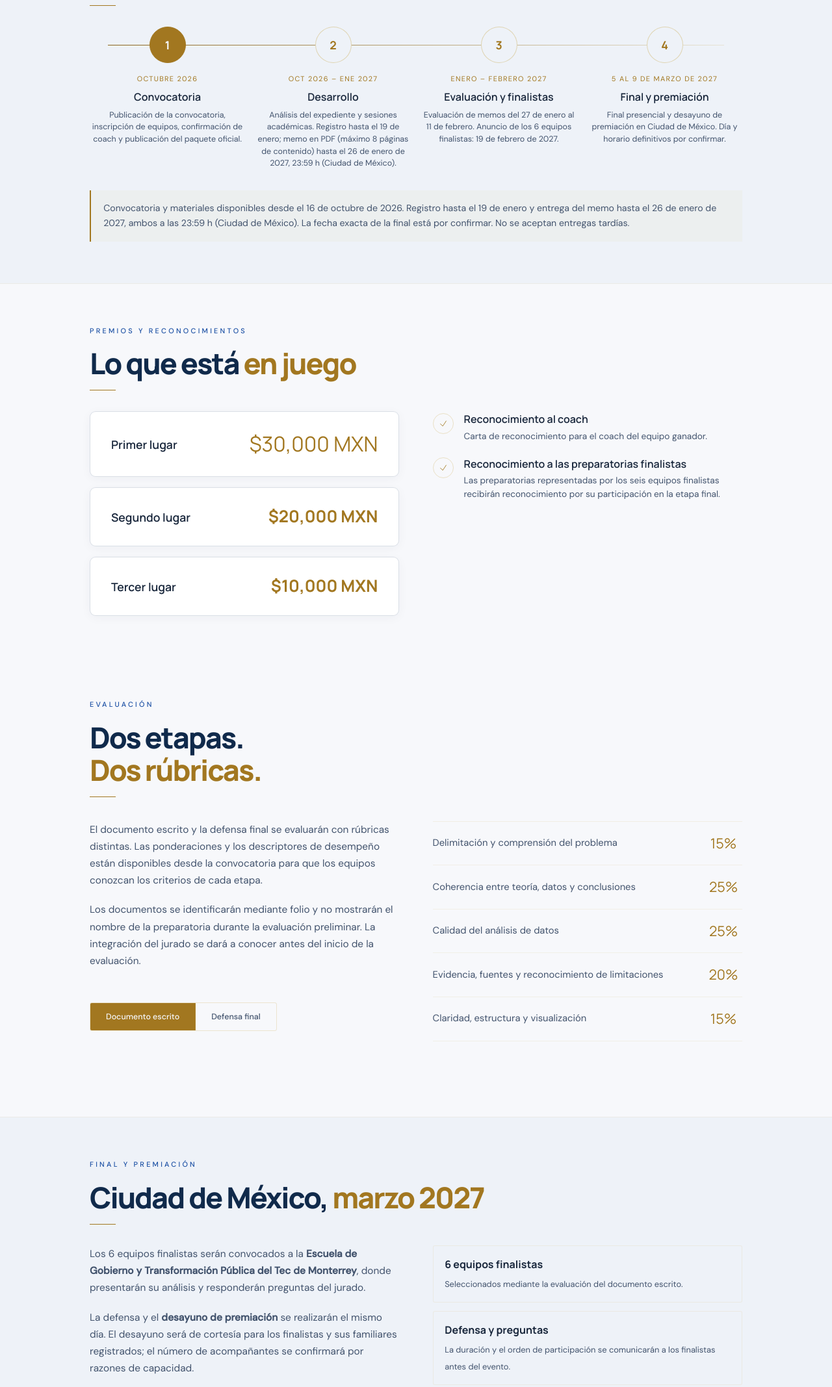
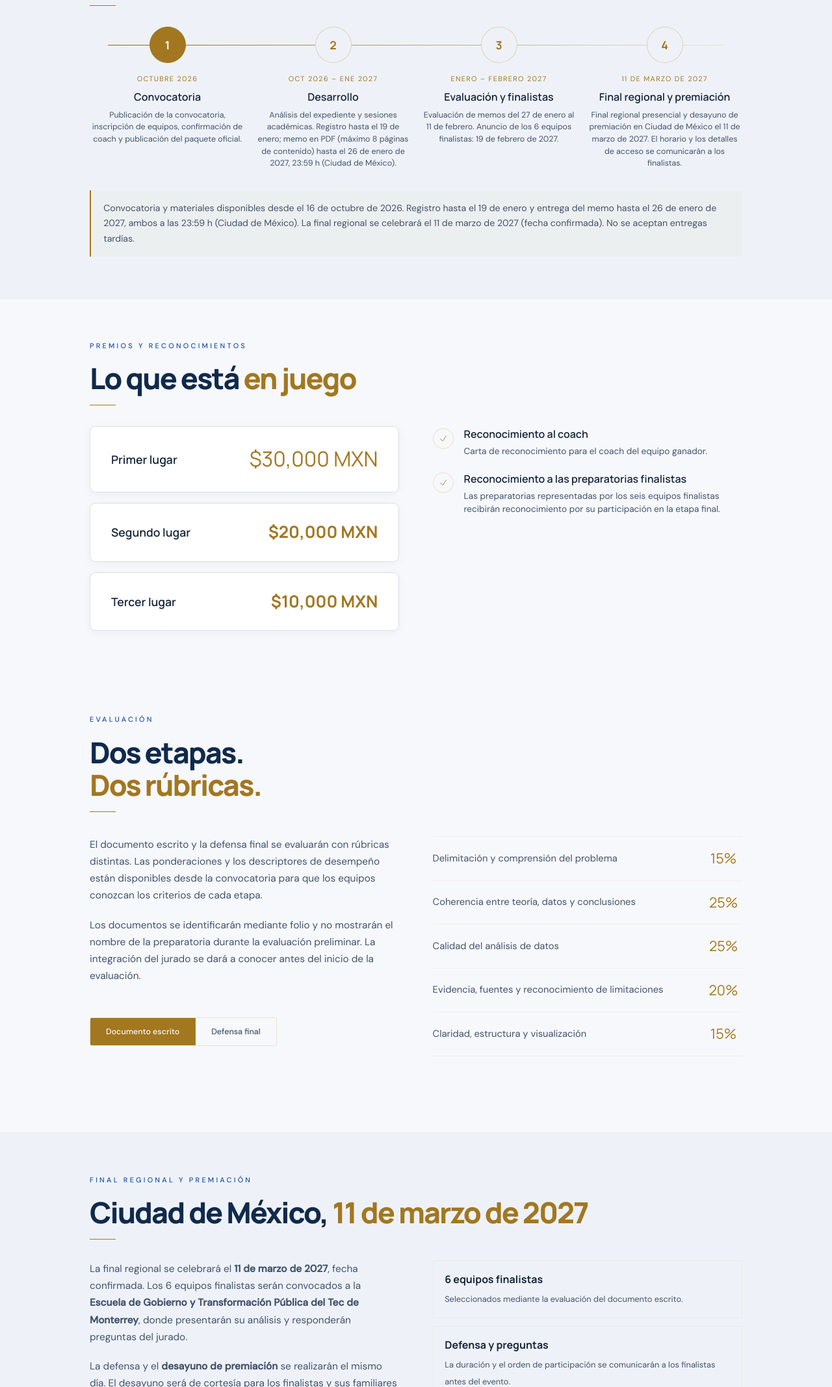
Before and after one commit to lec-cdmx/TecEconChallenge, a plain HTML site: page index.html in a window 1280 px wide. Shown: the part 3450-5585 px from the top of the page at 65% size. Drawn offline with Linux system fonts and the light colour scheme.

Commit message:
Confirmar final regional el 11 de marzo de 2027 y actualizar documentos

```diff
--- a/index.html
+++ b/index.html
@@ -2444,12 +2444,12 @@
           </div>
           <div class="timeline-item">
             <div class="timeline-dot">4</div>
-            <div class="timeline-period">5 al 9 de marzo de 2027</div>
-            <div class="timeline-label">Final y premiación</div>
-            <div class="timeline-desc">Final presencial y desayuno de premiación en Ciudad de México. Día y horario definitivos por confirmar.</div>
+            <div class="timeline-period">11 de marzo de 2027</div>
+            <div class="timeline-label">Final regional y premiación</div>
+            <div class="timeline-desc">Final regional presencial y desayuno de premiación en Ciudad de México el 11 de marzo de 2027. El horario y los detalles de acceso se comunicarán a los finalistas.</div>
           </div>
         </div>
-        <div class="timeline-note">Convocatoria y materiales disponibles desde el 16 de octubre de 2026. Registro hasta el 19 de enero y entrega del memo hasta el 26 de enero de 2027, ambos a las 23:59 h (Ciudad de México). La fecha exacta de la final está por confirmar. No se aceptan entregas tardías.</div>
+        <div class="timeline-note">Convocatoria y materiales disponibles desde el 16 de octubre de 2026. Registro hasta el 19 de enero y entrega del memo hasta el 26 de enero de 2027, ambos a las 23:59 h (Ciudad de México). La final regional se celebrará el 11 de marzo de 2027 (fecha confirmada). No se aceptan entregas tardías.</div>
       </div>
     </div>
   </section>
@@ -2528,13 +2528,13 @@
   <!-- FINAL -->
   <section id="final">
     <div class="container">
-      <p class="section-label reveal">Final y premiación</p>
-      <h2 class="section-title reveal">Ciudad de México, <em>marzo 2027</em></h2>
+      <p class="section-label reveal">Final regional y premiación</p>
+      <h2 class="section-title reveal">Ciudad de México, <em>11 de marzo de 2027</em></h2>
       <div class="divider reveal"></div>
 
       <div class="final-grid">
         <div class="final-text reveal">
-          <p>Los 6 equipos finalistas serán convocados a la <strong>Escuela de Gobierno y Transformación Pública del Tec de Monterrey</strong>, donde presentarán su análisis y responderán preguntas del jurado.</p>
+          <p>La final regional se celebrará el <strong>11 de marzo de 2027</strong>, fecha confirmada. Los 6 equipos finalistas serán convocados a la <strong>Escuela de Gobierno y Transformación Pública del Tec de Monterrey</strong>, donde presentarán su análisis y responderán preguntas del jurado.</p>
           <p>La defensa y el <strong>desayuno de premiación</strong> se realizarán el mismo día. El desayuno será de cortesía para los finalistas y sus familiares registrados; el número de acompañantes se confirmará por razones de capacidad.</p>
           <p>La competencia <strong>no cubre traslado ni alojamiento</strong>. Estos gastos corresponden a los equipos, sus familias o sus instituciones.</p>
           <button class="modal-trigger" onclick="openModal('modal-anfitriones')">Información sobre el desayuno de premiación ↗</button>
```
Also changed, not shown: 2 other files.
